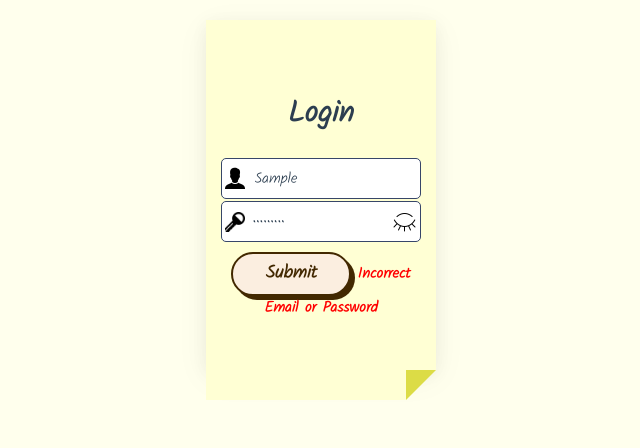
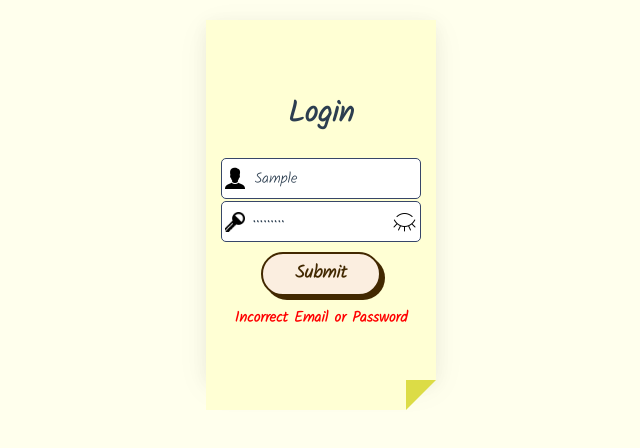
Before and after one commit to notarious2/VueToDoApp, a Vue app: page /login in a window 1280 px wide. Both pictures are taken after typing "Sample", "Sample123" into the empty fields and a click on the button "Submit". Shown: the top 448 px of the page, without its empty margins (329-969 px from the left). Built offline with nearby package versions, Linux system fonts and the light colour scheme; no server answers.

Commit message:
fixed position of incorrect message in Login Page

```diff
--- a/src/pages/TheLogin.vue
+++ b/src/pages/TheLogin.vue
@@ -37,9 +37,9 @@
         />
       </div>
       <button class="button-74" type="submit">Submit</button>
-      <span id="error-message" v-if="authStore.errorLogIn">
+      <div id="error-message" v-if="authStore.errorLogIn">
         Incorrect Email or Password
-      </span>
+      </div>
     </form>
   </PostIt>
 </template>
@@ -104,7 +104,7 @@ function submitLogDetails() {
 #error-message {
   color: red;
   font-weight: bold;
-  margin-top: 0px;
+  margin-top: 10px;
 }
 
 #icon {
```
